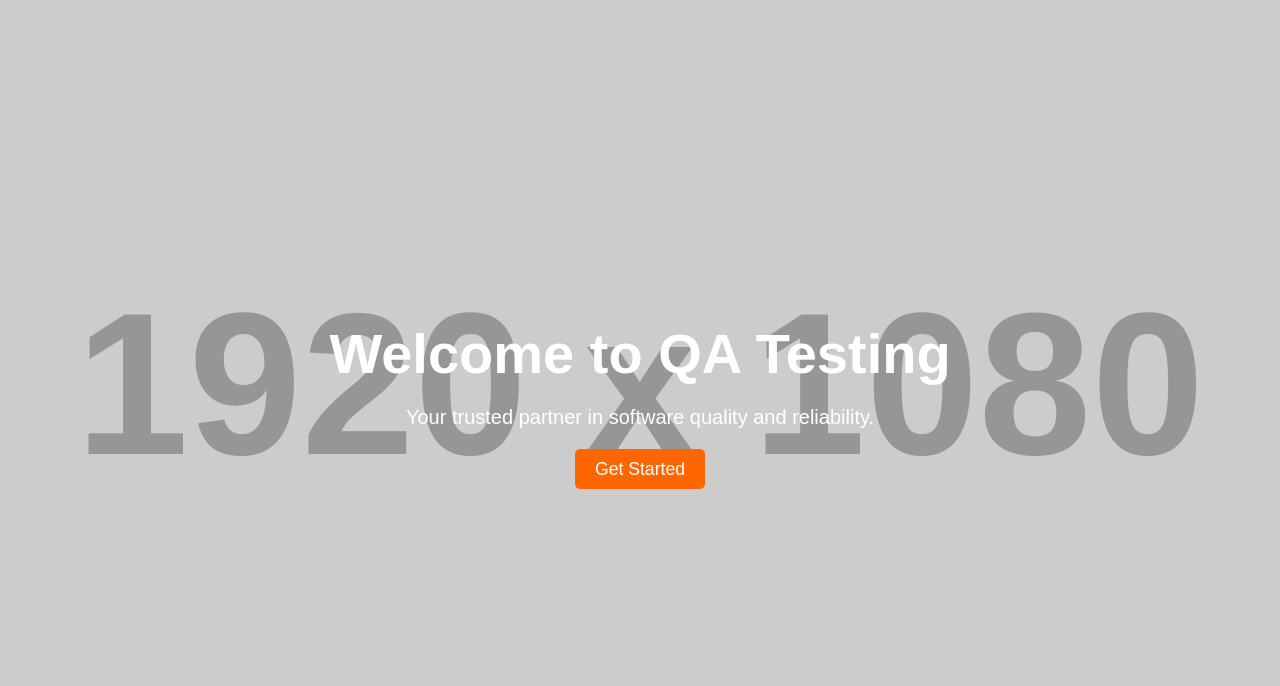
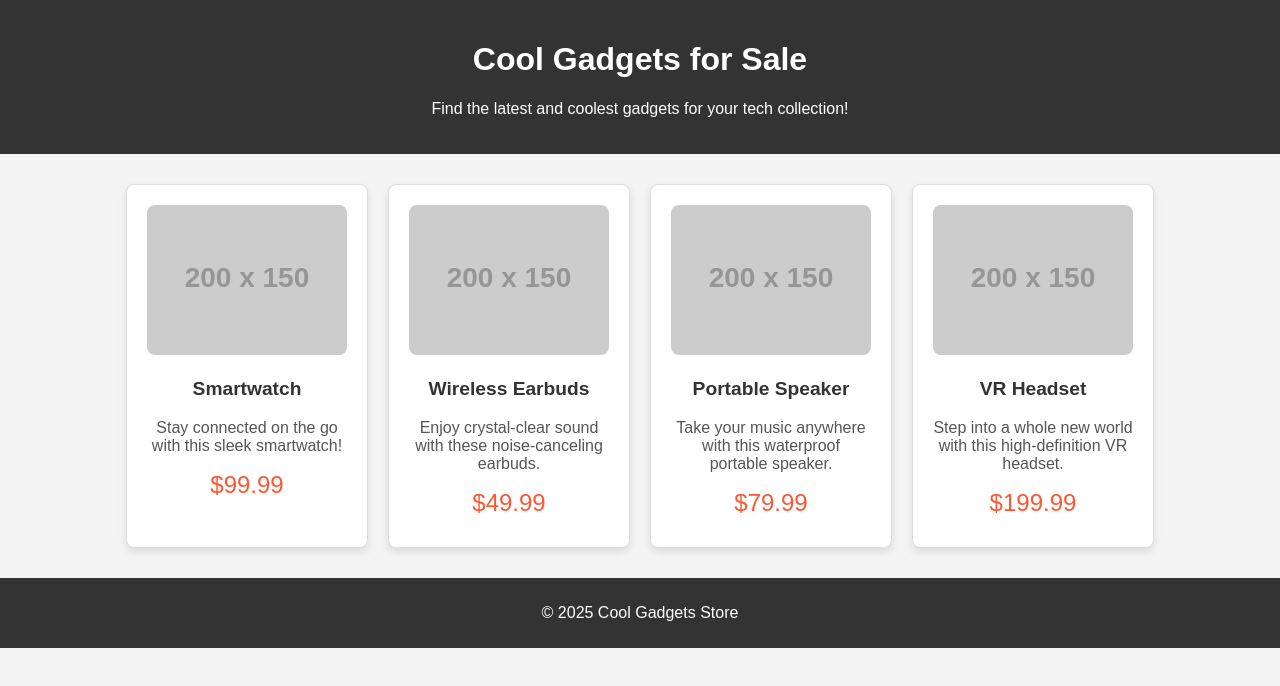
Before and after one commit to jtsegazeab-trulylegit/jtsegazeab-trulylegit.github.io, a plain HTML site: page index.html in a window 1280 px wide. Drawn offline with Linux system fonts and the light colour scheme; placeholder pictures from the web are drawn by us.

Commit message:
some changes

```diff
--- a/index.html
+++ b/index.html
@@ -3,16 +3,104 @@
 <head>
     <meta charset="UTF-8">
     <meta name="viewport" content="width=device-width, initial-scale=1.0">
-    <title>QA Testing</title>
-    <link rel="stylesheet" href="styles.css">
+    <title>Cool Gadgets for Sale</title>
+    <style>
+        body {
+            font-family: Arial, sans-serif;
+            margin: 0;
+            padding: 0;
+            background-color: #f4f4f4;
+        }
+        header {
+            background-color: #333;
+            color: white;
+            padding: 20px;
+            text-align: center;
+        }
+        .product-container {
+            display: flex;
+            flex-wrap: wrap;
+            justify-content: center;
+            padding: 20px;
+        }
+        .product {
+            background-color: white;
+            border: 1px solid #ddd;
+            border-radius: 8px;
+            margin: 10px;
+            padding: 20px;
+            width: 200px;
+            text-align: center;
+            box-shadow: 0 4px 8px rgba(0, 0, 0, 0.1);
+            transition: transform 0.3s ease;
+        }
+        .product img {
+            width: 100%;
+            border-radius: 8px;
+        }
+        .product:hover {
+            transform: translateY(-10px);
+        }
+        .product h3 {
+            font-size: 1.2em;
+            color: #333;
+        }
+        .product p {
+            color: #555;
+        }
+        .price {
+            font-size: 1.5em;
+            color: #ff5733;
+            margin: 10px 0;
+        }
+        footer {
+            background-color: #333;
+            color: white;
+            padding: 10px;
+            text-align: center;
+        }
+    </style>
 </head>
 <body>
-    <section class="hero">
-        <div class="hero-content">
-            <h1>Welcome to QA Testing</h1>
-            <p>Your trusted partner in software quality and reliability.</p>
-            <a href="#services" class="cta-button">Get Started</a>
+
+    <header>
+        <h1>Cool Gadgets for Sale</h1>
+        <p>Find the latest and coolest gadgets for your tech collection!</p>
+    </header>
+
+    <div class="product-container">
+        <div class="product">
+            <img src="https://via.placeholder.com/200x150" alt="Gadget 1">
+            <h3>Smartwatch</h3>
+            <p>Stay connected on the go with this sleek smartwatch!</p>
+            <div class="price">$99.99</div>
         </div>
-    </section>
+
+        <div class="product">
+            <img src="https://via.placeholder.com/200x150" alt="Gadget 2">
+            <h3>Wireless Earbuds</h3>
+            <p>Enjoy crystal-clear sound with these noise-canceling earbuds.</p>
+            <div class="price">$49.99</div>
+        </div>
+
+        <div class="product">
+            <img src="https://via.placeholder.com/200x150" alt="Gadget 3">
+            <h3>Portable Speaker</h3>
+            <p>Take your music anywhere with this waterproof portable speaker.</p>
+            <div class="price">$79.99</div>
+        </div>
+
+        <div class="product">
+            <img src="https://via.placeholder.com/200x150" alt="Gadget 4">
+            <h3>VR Headset</h3>
+            <p>Step into a whole new world with this high-definition VR headset.</p>
+            <div class="price">$199.99</div>
+        </div>
+    </div>
+
+    <footer>
+        <p>&copy; 2025 Cool Gadgets Store</p>
+    </footer>
+
 </body>
 </html>
```
